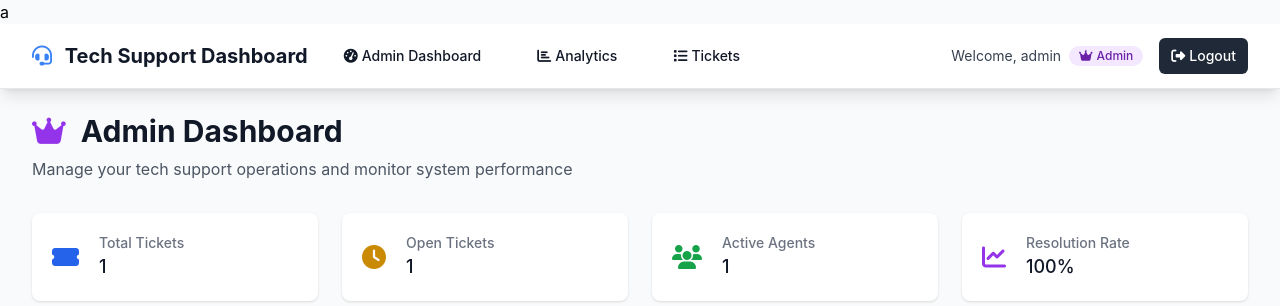
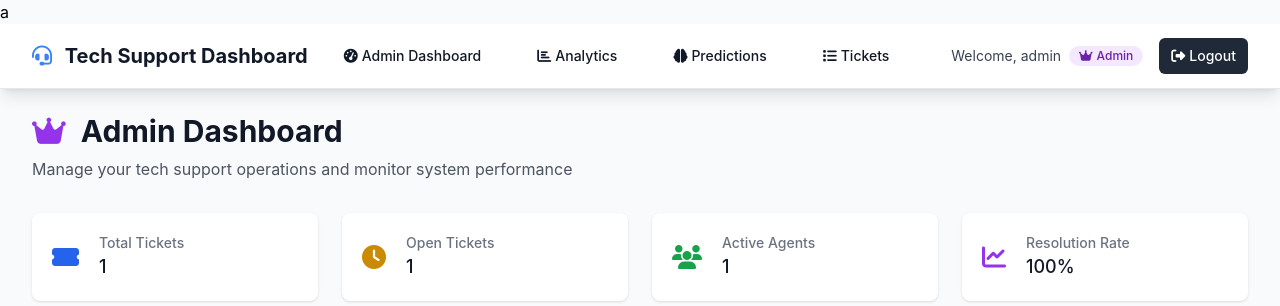
Before and after one commit to n1cooo2k/Tech-Support-Ticket-Dashboard-with-Predictive-Insights, a Flask app: page /admin/dashboard in a window 1280 px wide. Shown: the top 306 px of the page. Run offline with Flask 3, Linux system fonts and the light colour scheme; a user stored in the database is signed in; data comes from the database, SQL or seed files in the repository; some libraries are stand-ins or nearby versions.

Commit message:
update the navigation to add the Predictions link

```diff
--- a/templates/base.html
+++ b/templates/base.html
@@ -55,6 +55,10 @@
                         <a href="{{ url_for('analytics.analytics_dashboard') }}"
                            class="text-gray-900 hover:text-primary px-3 py-2 rounded-md text-sm font-medium">
                             <i class="fas fa-chart-bar mr-1"></i>Analytics
+                        </a>
+                        <a href="{{ url_for('predictions.dashboard') }}"
+                           class="text-gray-900 hover:text-primary px-3 py-2 rounded-md text-sm font-medium">
+                            <i class="fas fa-brain mr-1"></i>Predictions
                         </a>
                         <a href="{{ url_for('tickets.ticket_list') }}"
                            class="text-gray-900 hover:text-primary px-3 py-2 rounded-md text-sm font-medium">
```
